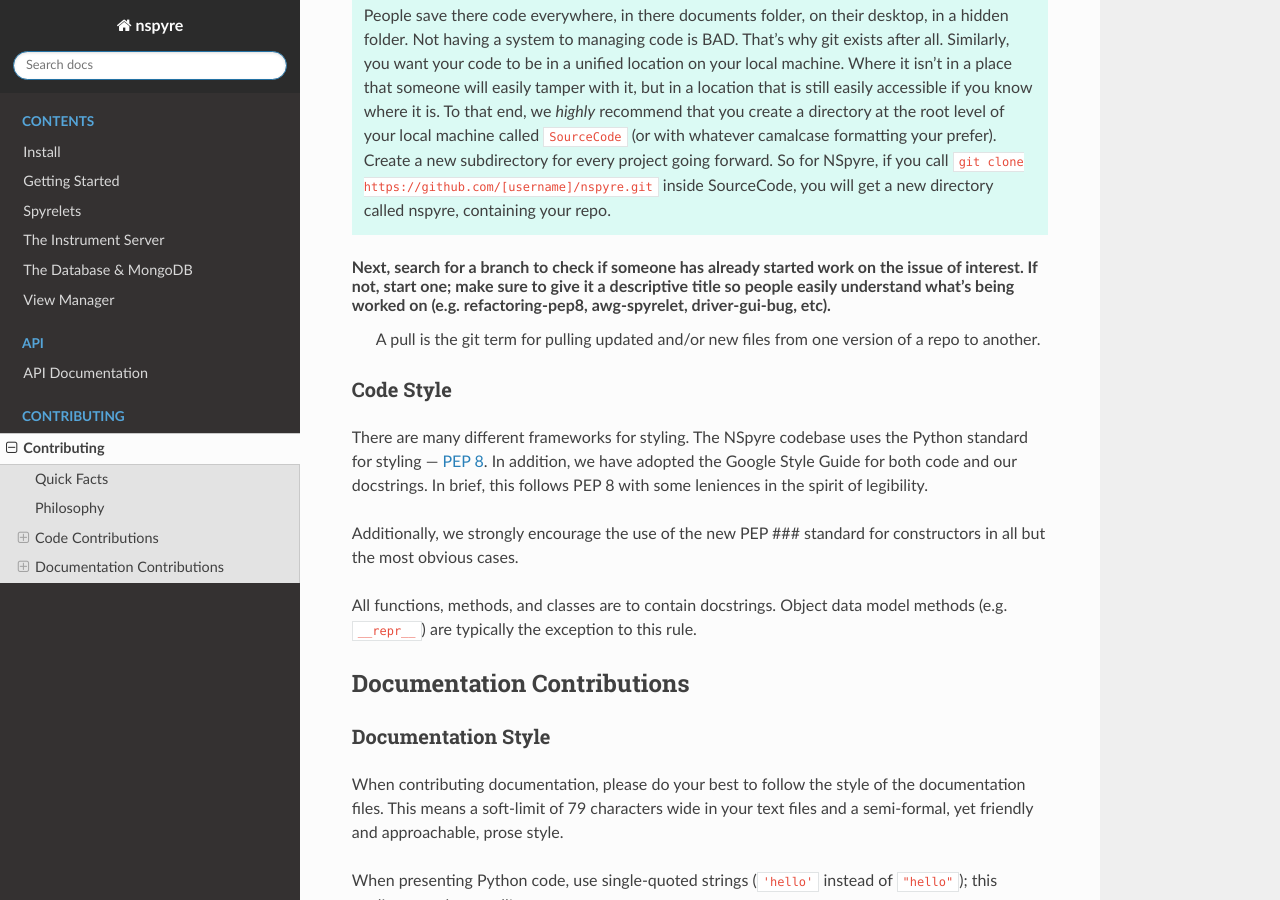
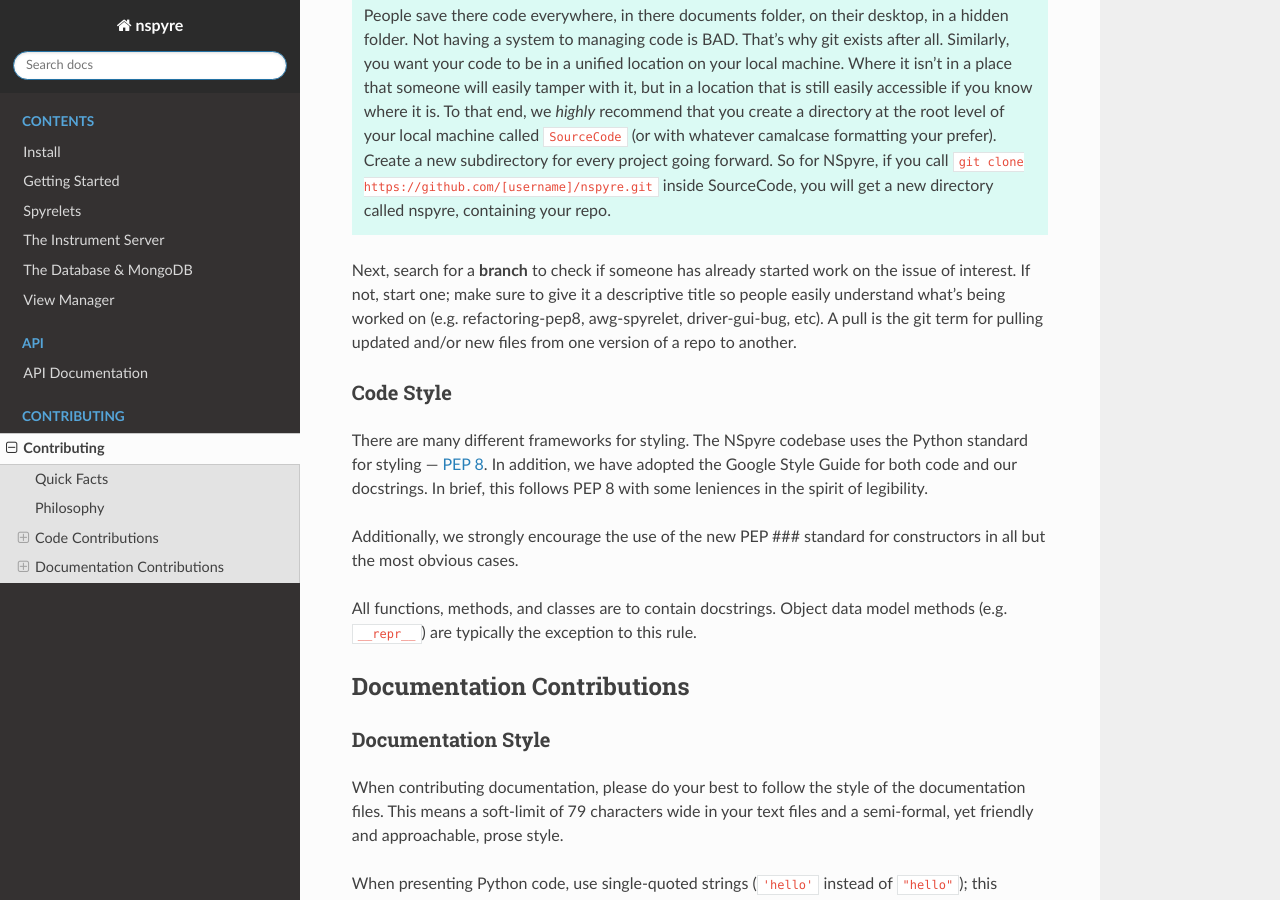
Before and after one commit to nspyre-org/nspyre, a Sphinx documentation site: the page built from docs/contributing.rst, in a window 1280 px wide and 900 px high, scrolled down 3208 px. Built offline with Sphinx 7.4.7 and the Read the Docs theme 2.0.0, drawn with Linux system fonts in a browser that asks for light colours; some of the changed text lies outside the part shown.

```diff
--- a/docs/contributing.rst
+++ b/docs/contributing.rst
@@ -33,7 +33,7 @@ We understand that for a lot people using this project, it might be their first
 Version Control
 ---------------
 
-First thing’s first — *`Git <https://git-scm.com>`_*. A *version control system* (VCS) tracks the history of changes as people and teams collaborate on projects together. As the project evolves, teams can run tests, fix bugs, and contribute new code with the confidence that any version can be recovered at any time. Developers can review project history to find out:
+First thing’s first — `*Git* <https://git-scm.com>`_. A *version control system* (VCS) tracks the history of changes as people and teams collaborate on projects together. As the project evolves, teams can run tests, fix bugs, and contribute new code with the confidence that any version can be recovered at any time. Developers can review project history to find out:
 
 * Which changes were made?
 * Who made the changes?
@@ -97,7 +97,7 @@ That’s the gist on the workflow!
    People save there code everywhere, in there documents folder, on their desktop, in a hidden folder. Not having a system to managing code is BAD. That's why git exists after all. Similarly, you want your code to be in a unified location on your local machine. Where it isn't in a place that someone will easily tamper with it, but in a location that is still easily accessible if you know where it is. To that end, we *highly* recommend that you create a directory at the root level of your local machine called ``SourceCode`` (or with whatever camalcase formatting your prefer). Create a new subdirectory for every project going forward. So for NSpyre, if you call ``git clone https://github.com/[username]/nspyre.git`` inside SourceCode, you will get a new directory called nspyre, containing your repo.
 
 Next, search for a **branch** to check if someone has already started work on the issue of interest. If not, start one; make sure to give it a descriptive title so people easily understand what's being worked on (e.g. refactoring-pep8, awg-spyrelet, driver-gui-bug, etc).
- A pull is the git term for pulling updated and/or new files from one version of a repo to another.
+A pull is the git term for pulling updated and/or new files from one version of a repo to another.
 
 .. _Code Style:
 
```
